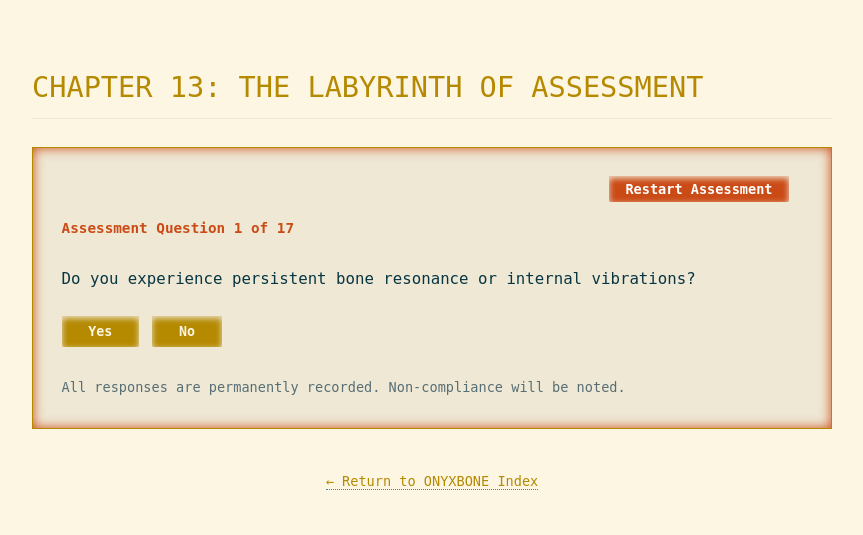
After one commit to kelbv/onyxbone, a PHP site: page /new/0013_the_labyrinth_of_assessment.php in a window 1280 px wide. The commit adds this page. Shown: the top 535 px of the page, without its empty margins (208-1071 px from the left). Run offline with PHP 8.4, Linux system fonts and the light colour scheme.

Commit message:
assessment

```diff
--- a/index.php
+++ b/index.php
@@ -83,6 +83,9 @@
     <li><a href="onyxbone_chapters/0012_the_last_of_consent.html" class="chapter-link">Chapter 12 — The Last of Consent</a><br>
       <span class="summary">Naila is offered a choice. Consent is performative. Faith is encryption. The broadcast begins.</span>
     </li>
+    <li><a href="onyxbone_chapters/0013_the_labyrinth_of_assessment.php" class="chapter-link">Chapter 13 — The Labyrinth of Assessment</a><br>
+      <span class="summary">The true depth of the infection is revealed as Naila navigates a maze of trials.</span>
+    </li>
   </ul>
 
 </body>
--- /dev/null
+++ b/new/0013_the_labyrinth_of_assessment.php
@@ -0,0 +1,296 @@
+<?php
+// Chapter 13: The Labyrinth of Assessment
+session_start();
+if (!isset($_SESSION['onyxbone_path'])) {
+    $_SESSION['onyxbone_path'] = [];
+}
+if (isset($_GET['restart_assessment'])) {
+    unset($_SESSION['onyxbone_assessment_complete']);
+    unset($_SESSION['onyxbone_assessment_q']);
+    unset($_SESSION['onyxbone_assessment_answers']);
+    header('Location: 0013_the_labyrinth_of_assessment.php');
+    exit;
+}
+?>
+<!DOCTYPE html>
+<html lang="en">
+<head>
+  <meta charset="UTF-8">
+  <title>Chapter 13: The Labyrinth of Assessment</title>
+  <link rel="stylesheet" href="../style.css">
+  <style>
+    body { background: #fdf6e3; color: #073642; font-family: monospace; max-width: 800px; margin: 0 auto; padding: 3em; }
+    h1 { color: #b58900; text-transform: uppercase; border-bottom: 1px solid #eee8d5; padding-bottom: 0.2em; }
+    .labyrinth-box { background: #eee8d5; border: 1px solid #b58900; padding: 2em; margin-top: 2em; box-shadow: 0 0 12px #cb4b16 inset; }
+    .onyx-form { margin-bottom: 2em; }
+    .onyx-qnum { font-weight: bold; color: #cb4b16; }
+    .onyx-question { margin: 1.5em 0; font-size: 1.1em; }
+    .onyx-btn { background: #b58900; color: #fdf6e3; border: none; padding: 0.6em 2em; margin-right: 1em; font-weight: bold; font-family: monospace; border-radius: 2px; cursor: pointer; box-shadow: 0 2px 6px #eee8d5 inset; }
+    .onyx-btn:hover { background: #cb4b16; color: #fff; }
+    .onyx-warning { color: #586e75; font-size: 0.95em; margin-top: 1em; }
+    .footer { margin-top: 3em; text-align: center; color: #586e75; font-size: 0.95em; }
+    ul { margin-top: 2em; }
+    a { color: #b58900; text-decoration: none; }
+    a:hover { text-decoration: underline; }
+    .onyx-report { background:#fdf6e3; border:2px solid #cb4b16; padding:2em; box-shadow:0 0 12px #b58900 inset; }
+    .onyx-report h2 { color:#cb4b16; text-transform:uppercase; letter-spacing:2px; }
+    .onyx-report table { width:100%; border-collapse:collapse; margin-top:1.5em; }
+    .onyx-report td { padding:0.4em 0; color:#073642; }
+    .onyx-report td.label { font-weight:bold; text-align:right; color:#b58900; }
+  </style>
+</head>
+<body>
+  <h1>Chapter 13: The Labyrinth of Assessment</h1>
+  <div class="labyrinth-box">
+    <div style="text-align:right; margin-bottom:1em;">
+      <a href="?restart_assessment=1" class="onyx-btn" style="background:#cb4b16; color:#fff; padding:0.4em 1.2em; font-size:0.95em;">Restart Assessment</a>
+    </div>
+    <?php
+    // Questionnaire logic
+    if (!isset($_SESSION['onyxbone_assessment_complete'])) {
+        if (!isset($_SESSION['onyxbone_assessment_q'])) {
+            $_SESSION['onyxbone_assessment_q'] = 0;
+            $_SESSION['onyxbone_assessment_answers'] = [];
+        }
+        $questions = [
+            'Do you experience persistent bone resonance or internal vibrations?',
+            'Have you noticed geometric patterns on your skin or in your dreams?',
+            'Do you feel compelled to obey unfamiliar instructions or rituals?',
+            'Have you lost time or experienced memory bleed in the last 48 hours?',
+            'Do you trust the official government narrative regarding ONYXBONE?',
+            'Would you accept a permanent implant to ensure compliance?',
+            'Have you witnessed others acting in synchrony without communication?',
+            'Do you believe your body could be weaponised without your consent?',
+            'Would you report a family member for non-compliance with vector protocols?',
+            'Do you feel your mortality is now conditional on external signals?',
+            'Have you been approached by any agency offering “protection” or “clarity”?',
+            'Would you volunteer for experimental countermeasures if ordered?',
+            'Do you believe the ONYXBONE is a threat, a tool, or an inheritance?',
+            'Have you experienced intrusive thoughts about “calcium bloom rising”?',
+            'Would you accept the loss of personal autonomy for collective safety?',
+            'Do you suspect your responses are being monitored or scored?',
+            'Do you consent to the use of your data for governmental exploitation coefficient analysis?'
+        ];
+        $qnum = $_SESSION['onyxbone_assessment_q'];
+        if ($_SERVER['REQUEST_METHOD'] === 'POST' && isset($_POST['answer'])) {
+            $_SESSION['onyxbone_assessment_answers'][] = $_POST['answer'];
+            $_SESSION['onyxbone_assessment_q']++;
+            $qnum++;
+        }
+        if ($qnum < count($questions)) {
+            echo '<form method="post" class="onyx-form">';
+            echo '<div class="onyx-qnum">Assessment Question '.($qnum+1).' of '.count($questions).'</div>';
+            echo '<div class="onyx-question">'.$questions[$qnum].'</div>';
+            echo '<button class="onyx-btn" name="answer" value="Yes">Yes</button>';
+            echo '<button class="onyx-btn" name="answer" value="No">No</button>';
+            echo '</form>';
+            echo '<div class="onyx-warning">All responses are permanently recorded. Non-compliance will be noted.</div>';
+            echo '</div><div class="footer"><a href="../index.php">&larr; Return to ONYXBONE Index</a></div></body></html>';
+            exit;
+        } else {
+            $_SESSION['onyxbone_assessment_complete'] = true;
+            echo '<div style="color:#b58900; font-weight:bold; margin-bottom:2em;">Assessment complete. Your compliance and risk coefficients have been logged.</div>';
+            echo '<div style="color:#cb4b16;">You may now proceed to the Labyrinth. Your answers will influence your path.</div>';
+        }
+    }
+    $steps = [
+        'start' => [
+            'text' => 'You stand at the threshold of the ONYXBONE Labyrinth. The walls pulse with glyphs. A voice in your marrow whispers: "Choose your entry."',
+            'choices' => [
+                'left' => 'Enter the left archway (sigil: spiral)',
+                'right' => 'Enter the right archway (sigil: fracture bar)',
+            ]
+        ],
+        'left' => [
+            'text' => 'The spiral archway closes behind you. The air is thick with incense and static. A masked figure blocks your path, offering two tokens.',
+            'choices' => [
+                'bone' => 'Take the bone token',
+                'mirror' => 'Take the mirror token',
+                'kneel' => 'Kneel and recite the marrow litany',
+            ]
+        ],
+        'right' => [
+            'text' => 'You pass through the fracture bar archway. The corridor narrows, lined with flickering screens. A phrase repeats: "Faith is encryption."',
+            'choices' => [
+                'recite' => 'Recite the anchor phrase',
+                'refuse' => 'Refuse and walk in silence',
+            ]
+        ],
+        'bone' => [
+            'text' => 'The bone token fuses to your palm. You feel every secret you have ever kept. The path splits: one way descends, the other ascends.',
+            'choices' => [
+                'descend' => 'Descend into the marrow crypt',
+                'ascend' => 'Ascend toward the echo chamber',
+            ]
+        ],
+        'mirror' => [
+            'text' => 'The mirror token reflects your face, but your eyes are not your own. A door opens, marked with the glyph for "consent."',
+            'choices' => [
+                'enter' => 'Enter the door',
+                'shatter' => 'Shatter the mirror and turn back',
+            ]
+        ],
+        'kneel' => [
+            'text' => 'You kneel. The masked figure places a cold hand on your head. "The marrow remembers," they intone. You are shown three doors: one of bone, one of glass, one of shadow.',
+            'choices' => [
+                'bone_door' => 'Open the bone door',
+                'glass_door' => 'Open the glass door',
+                'shadow_door' => 'Open the shadow door',
+            ]
+        ],
+        'bone_door' => [
+            'text' => 'The bone door creaks open. Inside, a circle of acolytes chant in a language you almost understand. They offer you a chalice.',
+            'choices' => [
+                'drink' => 'Drink from the chalice',
+                'refuse_chalice' => 'Refuse and step back',
+            ]
+        ],
+        'glass_door' => [
+            'text' => 'The glass door reveals a mirrored chamber. Your reflection multiplies, each version whispering a different secret.',
+            'choices' => [
+                'listen' => 'Listen to the whispers',
+                'cover_ears' => 'Cover your ears and run',
+            ]
+        ],
+        'shadow_door' => [
+            'text' => 'The shadow door leads to a pitch-black corridor. You feel unseen hands guiding you. A voice asks: "What do you surrender?"',
+            'choices' => [
+                'surrender_name' => 'Surrender your name',
+                'surrender_memory' => 'Surrender a memory',
+            ]
+        ],
+        'recite' => [
+            'text' => 'You speak: "He who knows the third hum sleeps in pattern." The screens go dark. A hidden panel slides open.',
+            'choices' => [
+                'proceed' => 'Proceed through the panel',
+                'wait' => 'Wait for further instruction',
+            ]
+        ],
+        'refuse' => [
+            'text' => 'You walk in silence. The corridor loops endlessly. Your footsteps echo with unfamiliar voices. You sense you are being watched.',
+            'choices' => [
+                'speak' => 'Speak a control phrase',
+                'sit' => 'Sit and surrender to the labyrinth',
+            ]
+        ],
+        // Endings
+        'descend' => [
+            'text' => 'You descend into the marrow crypt. The walls close in. A chorus of voices welcomes you: "You are not required to remember." You are absorbed into the ONYXBONE.',
+            'choices' => []
+        ],
+        'ascend' => [
+            'text' => 'You ascend toward the echo chamber. Light fractures around you. You emerge changed, a vector among vectors. The labyrinth is now within you.',
+            'choices' => []
+        ],
+        'enter' => [
+            'text' => 'You enter the door. The congregation bows. You are offered the sceptre. The ritual is complete. You are the new anchor.',
+            'choices' => []
+        ],
+        'shatter' => [
+            'text' => 'You shatter the mirror. The fragments cut deep. You awaken outside the labyrinth, memory uncertain, hands stained with glyphs.',
+            'choices' => []
+        ],
+        'proceed' => [
+            'text' => 'You proceed through the panel. A single figure awaits, holding a bone key. "Become the tool," they whisper. You accept your role.',
+            'choices' => []
+        ],
+        'wait' => [
+            'text' => 'You wait. The darkness grows. You are forgotten by the labyrinth, a ghost in the system.',
+            'choices' => []
+        ],
+        'speak' => [
+            'text' => 'You speak: "Faith is encryption." The corridor straightens. You are released, but the phrase echoes in your bones forever.',
+            'choices' => []
+        ],
+        'sit' => [
+            'text' => 'You sit and surrender. The labyrinth accepts your offering. You dissolve into the cult of ONYXBONE.',
+            'choices' => []
+        ],
+        'drink' => [
+            'text' => 'The liquid burns cold. You see visions of the ONYXBONE’s origin. When you awaken, you are changed.',
+            'choices' => []
+        ],
+        'refuse_chalice' => [
+            'text' => 'The acolytes turn away. The room dissolves. You are back at the labyrinth entrance, but something is missing.',
+            'choices' => []
+        ],
+        'listen' => [
+            'text' => 'The whispers fill your mind. You learn a forbidden truth, but forget your way out.',
+            'choices' => []
+        ],
+        'cover_ears' => [
+            'text' => 'You run, but the whispers follow. You are lost in the labyrinth, forever pursued by your own secrets.',
+            'choices' => []
+        ],
+        'surrender_name' => [
+            'text' => 'You surrender your name. You become faceless, a vessel for the cult.',
+            'choices' => []
+        ],
+        'surrender_memory' => [
+            'text' => 'You surrender a memory. The labyrinth accepts your offering and shows you the exit, but you cannot recall what you have lost.',
+            'choices' => []
+        ],
+    ];
+
+    $current = 'start';
+    if (isset($_GET['step']) && isset($steps[$_GET['step']])) {
+        $current = $_GET['step'];
+        $_SESSION['onyxbone_path'][] = $current;
+    }
+
+    function render_choices($choices) {
+        $out = '<ul style="margin-top:2em;">';
+        foreach ($choices as $key => $label) {
+            $out .= '<li><a href="?step=' . $key . '" style="color:#b58900; font-weight:bold; text-decoration:none;">' . htmlspecialchars($label) . '</a></li>';
+        }
+        $out .= '</ul>';
+        return $out;
+    }
+
+    // Report panel logic
+    $endings = [
+        'descend', 'ascend', 'enter', 'shatter', 'proceed', 'wait', 'speak', 'sit', 'drink', 'refuse_chalice', 'listen', 'cover_ears', 'surrender_name', 'surrender_memory'
+    ];
+    if (in_array($current, $endings)) {
+        // Generate surreal metrics
+        $answers = isset($_SESSION['onyxbone_assessment_answers']) ? $_SESSION['onyxbone_assessment_answers'] : [];
+        $yesCount = count(array_filter($answers, function($a){return $a==="Yes";}));
+        $noCount = count(array_filter($answers, function($a){return $a==="No";}));
+        $metrics = [
+            'ONYXBONE Compliance Index' => rand(37, 99) + $yesCount,
+            'Weaponisation Potential' => rand(10, 100) . '%',
+            'Mortality Drift' => number_format(rand(1, 9) + $noCount * 0.7, 2) . ' sigma',
+            'Risk of Spontaneous Glyphogenesis' => rand(1, 100) . '%',
+            'Governmental Exploitation Coefficient' => number_format(rand(0, 1) + $yesCount * 0.13, 2),
+            'Mnemonic Integrity' => rand(0, 1) ? 'COMPROMISED' : 'PARTIAL',
+            'Vector Alignment' => rand(0, 100) . '%',
+            'Bone Signal Attunement' => rand(0, 100) . '%',
+            'Consent Residue' => rand(0, 100) . ' ppm',
+            'Cognitive Loopback' => rand(1, 7) . ' cycles',
+            'Surveillance Saturation' => rand(60, 100) . '%',
+            'Ritual Compliance' => rand(0, 100) . '%',
+            'Acolyte Conversion Likelihood' => rand(0, 100) . '%',
+            'Marrow Encryption Depth' => rand(1, 12) . ' layers',
+            'Signal-to-Obedience Ratio' => number_format(rand(1, 9) / 10, 2),
+            'Autonomy Leakage' => rand(0, 100) . '%',
+            'Glyphic Recursion Index' => rand(1000, 9999),
+        ];
+        echo '<div class="onyx-report" style="margin-top:3em; background:#fdf6e3; border:2px solid #cb4b16; padding:2em; box-shadow:0 0 12px #b58900 inset;">';
+        echo '<h2 style="color:#cb4b16; text-transform:uppercase; letter-spacing:2px;">ONYXBONE Assessment Report</h2>';
+        echo '<table style="width:100%; border-collapse:collapse; margin-top:1.5em;">';
+        foreach ($metrics as $label => $val) {
+            echo '<tr><td style="padding:0.4em 0; color:#073642;">'.$label.'</td><td style="text-align:right; color:#b58900; font-weight:bold;">'.$val.'</td></tr>';
+        }
+        echo '</table>';
+        echo '<div style="margin-top:2em; color:#586e75; font-size:0.95em;">This report is for internal use only. Non-compliance will be noted. You may <a href="?restart_assessment=1" style="color:#cb4b16; font-weight:bold;">restart assessment</a> at any time.</div>';
+        echo '</div>';
+    }
+    ?>
+    <p><?php echo $steps[$current]['text']; ?></p>
+    <?php if (!empty($steps[$current]['choices'])) echo render_choices($steps[$current]['choices']); else echo '<p style="margin-top:2em; color:#cb4b16; font-weight:bold;">[END OF ASSESSMENT]</p>'; ?>
+  </div>
+  <div class="footer">
+    <a href="../index.php">&larr; Return to ONYXBONE Index</a>
+  </div>
+</body>
+</html>
```
